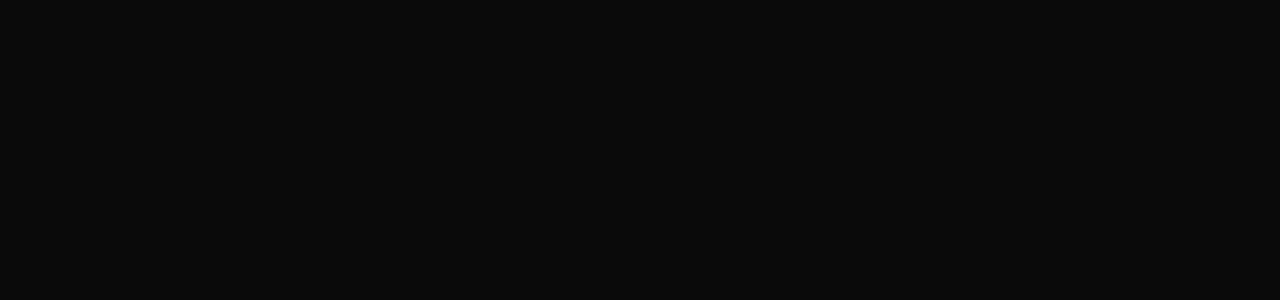
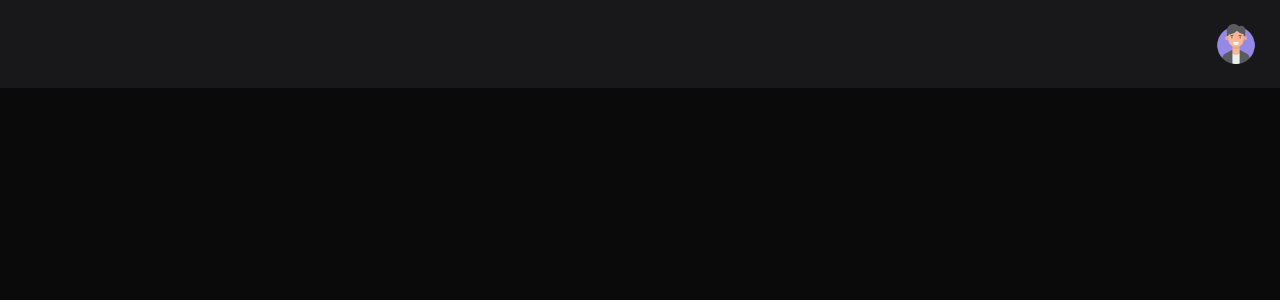
Before and after one commit to neorrie/MoodLog, a React (Vite) app in the folder frontend/: page /dashboard in a window 1280 px wide. Shown: the top 300 px of the page. Built offline with nearby package versions, Linux system fonts and the light colour scheme.

Commit message:
navbars done

```diff
--- a/frontend/src/components/DashboardNavBar.jsx
+++ b/frontend/src/components/DashboardNavBar.jsx
@@ -1,29 +1,28 @@
-import "boxicons";
 import { useState } from "react";
 import { Link } from "react-router-dom";
+import profilePicPlaceholder from "../assets/images/profilePic.png";
 
 function DashboardNavBar() {
   const [menuOpen, setMenuOpen] = useState(false);
 
   return (
-    <div className="p-6">
+    <div className="p-6 bg-zinc-900">
       <div className="flex justify-end">
-        <box-icon
-          name="dots-vertical-rounded"
-          color="white"
-          className="sm:hidden cursor-pointer"
+        <img
+          src={profilePicPlaceholder}
+          className="max-w-10"
           onClick={() => setMenuOpen(!menuOpen)}
-        ></box-icon>
+        />
       </div>
 
       <div
-        className={`sm:hidden bg-zinc-900 p-6 fixed inset-x-4 top-20 z-100 rounded-3xl ring-1 ring-zinc-800
+        className={`bg-zinc-900 p-4 fixed w-52 top-20 right-5 z-100 rounded-2xl ring-1 ring-zinc-800
       transition-all duration-300 ease-in-out ${
         menuOpen ? "opacity-100" : "opacity-0 pointer-events-none"
       }`}
       >
         <ul className="divide-y divide-zinc-800">
-          <li className="p-2 hover:text-zinc-400">Profile</li>
+          <li className="p-2 hover:text-zinc-400">My Profile</li>
           <li className="p-2 hover:text-zinc-400">
             <Link to={"/login"} onClick={() => setMenuOpen(false)}>
               Logout
--- a/frontend/src/components/NavBar.jsx
+++ b/frontend/src/components/NavBar.jsx
@@ -14,17 +14,17 @@ function NavBar() {
             M<box-icon name="book-reader" color="white"></box-icon>dLog
           </Link>
         </div>
-        <ul className="hidden md:flex text-zinc-200">
-          <li className="mx-4">
+        <ul className="hidden md:flex text-zinc-200 gap-x-8 mx-4">
+          <li>
             <Link to={"/"}>Home</Link>
           </li>
-          <li className="mx-4">
+          <li>
             <Link to={"/about"}>About</Link>
           </li>
-          <li className="mx-4">
+          <li>
             <Link to={"/gallery"}>Gallery</Link>
           </li>
-          <li className="mx-4">
+          <li>
             <Link to={"/login"}>Sign in</Link>
           </li>
         </ul>
```
